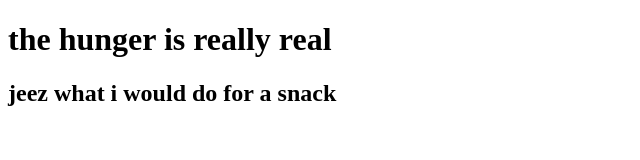
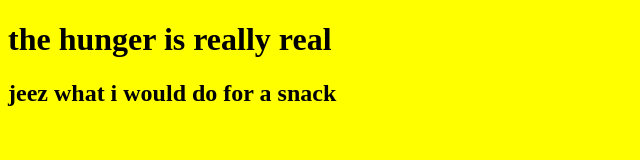
Before and after one commit to kuronenjessica/this-is-a-test, a plain HTML site: page index.html in a window 1280 px wide. Shown: the whole page, without its empty margins (0-640 px from the left). Drawn offline with Linux system fonts and the light colour scheme.

Commit message:
got yellow

```diff
--- a/index.html
+++ b/index.html
@@ -1,6 +1,12 @@
 <!DOCTYPE html>
 <html>
-	<head></head>
+	<head>
+		<style>
+			body {
+				background-color: yellow;
+			}
+		</style>
+	</head>
 	<body>
 		<h1> the hunger is really real </h1>
 		<h2> jeez what i would do for a snack</h2>
```
